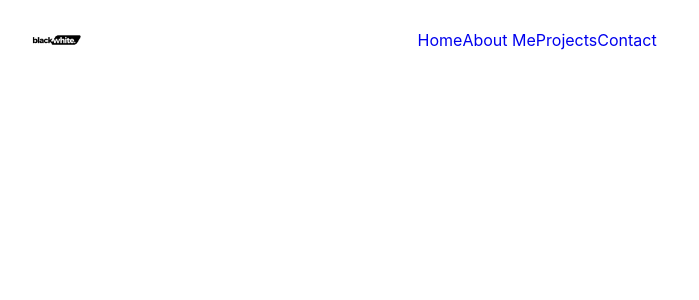
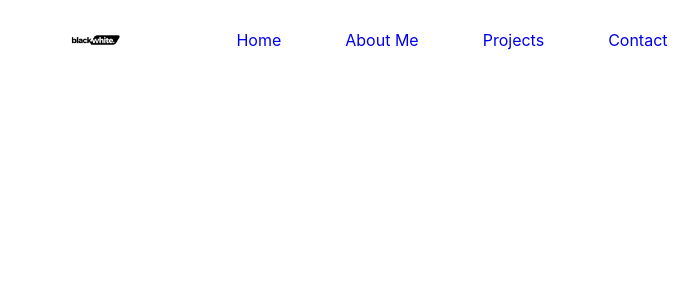
Before and after one commit to Imnotracist/my-portfolio, a React (Create React App) app: page / in a window 1280 px wide. Shown: the top 300 px of the page, without its empty margins (303-1002 px from the left). Built offline with nearby package versions, Linux system fonts and the light colour scheme.

Commit message:
Small changes

```diff
--- a/src/App.tsx
+++ b/src/App.tsx
@@ -1,12 +1,16 @@
 import React from "react";
+import GlobalStyles from "./styles/GlobalStyles";
 import "./App.css";
 import Home from "./components/Containers/pages/Home";
 
 function App() {
   return (
-    <div className="App">
-      <Home />
-    </div>
+    <>
+      <GlobalStyles />
+      <div className="App">
+        <Home />
+      </div>
+    </>
   );
 }
 
--- a/src/components/Presentational/atoms/List/List.styles.ts
+++ b/src/components/Presentational/atoms/List/List.styles.ts
@@ -6,8 +6,5 @@ export const StyledList = styled.ul`
   list-style-type: none;
   margin: 0;
   padding: 0;
-
-  li a {
-    justify-content: space-evenly;
-  }
+  gap: 64px;
 `;
--- a/src/components/Presentational/atoms/Logo/Logo.styles.ts
+++ b/src/components/Presentational/atoms/Logo/Logo.styles.ts
@@ -2,4 +2,5 @@ import styled from "styled-components";
 export const StyledLogo = styled.img`
   width: 80px;
   height: 80px;
+  margin: 0 50px;
 `;
--- a/src/components/Presentational/molecules/HeaderContent/HeaderContent.styles.ts
+++ b/src/components/Presentational/molecules/HeaderContent/HeaderContent.styles.ts
@@ -2,5 +2,9 @@ import styled from "styled-components";
 
 export const HeaderContentContainer = styled.div`
   display: flex;
-  justify-content: space-evenly;
+  flex-direction: row;
+  align-items: center;
+  align-content: center;
+  justify-content: center;
+  /* justify-content: space-evenly; */
 `;
--- a/src/components/Presentational/molecules/HeaderContent/HeaderContent.tsx
+++ b/src/components/Presentational/molecules/HeaderContent/HeaderContent.tsx
@@ -5,7 +5,7 @@ import NavigationMenu from "../NavigationMenu/NavigationMenu";
 const HeaderContent = () => {
   return (
     <HeaderContentContainer>
-      <Logo src="/assets/logo.png" alt="logo" />
+      <Logo src="/assets/images/logo.png" alt="logo" />
       <NavigationMenu />
     </HeaderContentContainer>
   );
--- a/src/components/Presentational/molecules/NavigationMenu/NavigationMenu.styles.ts
+++ b/src/components/Presentational/molecules/NavigationMenu/NavigationMenu.styles.ts
@@ -1,6 +1,5 @@
 import styled from "styled-components";
 
 export const NavigationMenuContainer = styled.nav`
-  display: flex;
-  flex-direction: row;
+  margin-left: 50px;
 `;
--- /dev/null
+++ b/src/styles/GlobalStyles.ts
@@ -0,0 +1,8 @@
+import { createGlobalStyle } from "styled-components";
+
+export default createGlobalStyle`
+    body {
+        margin: 0px;
+        padding: 0px;
+    }
+`;
```
Also changed, not shown: public/assets/images/logo.png (renamed from public/assets/logo.png).
